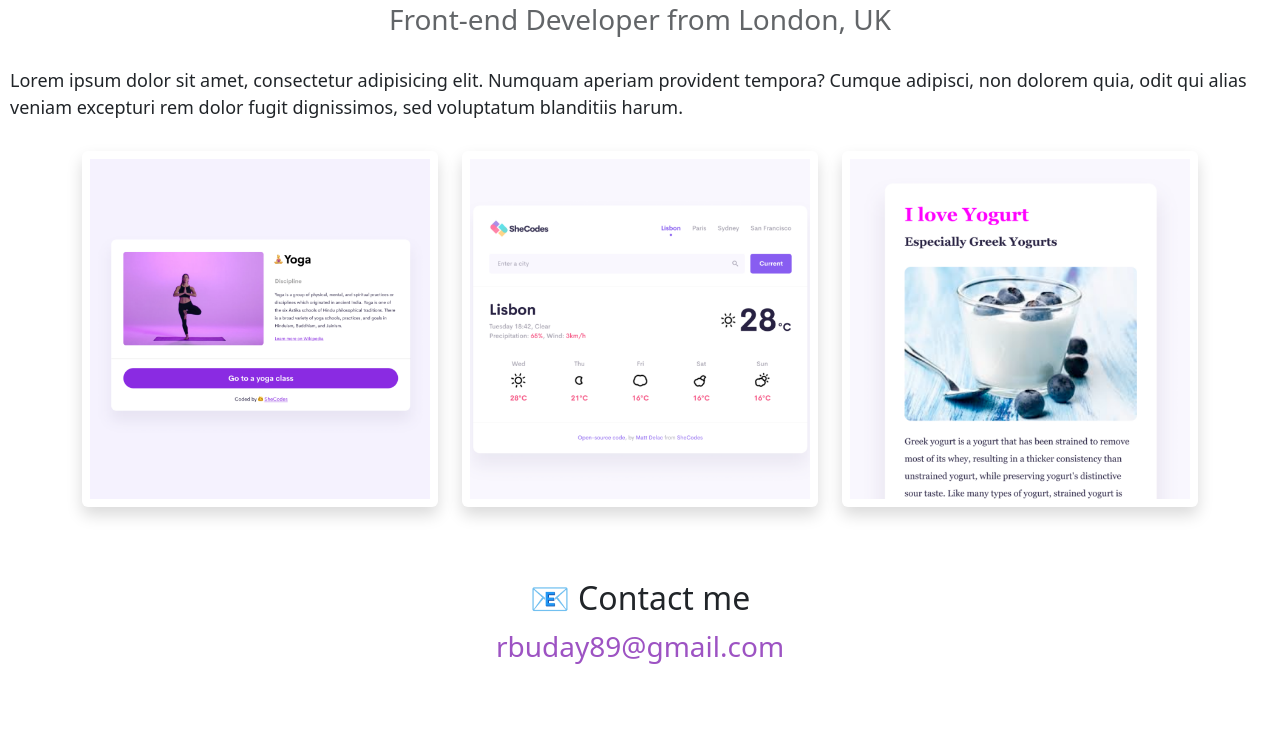
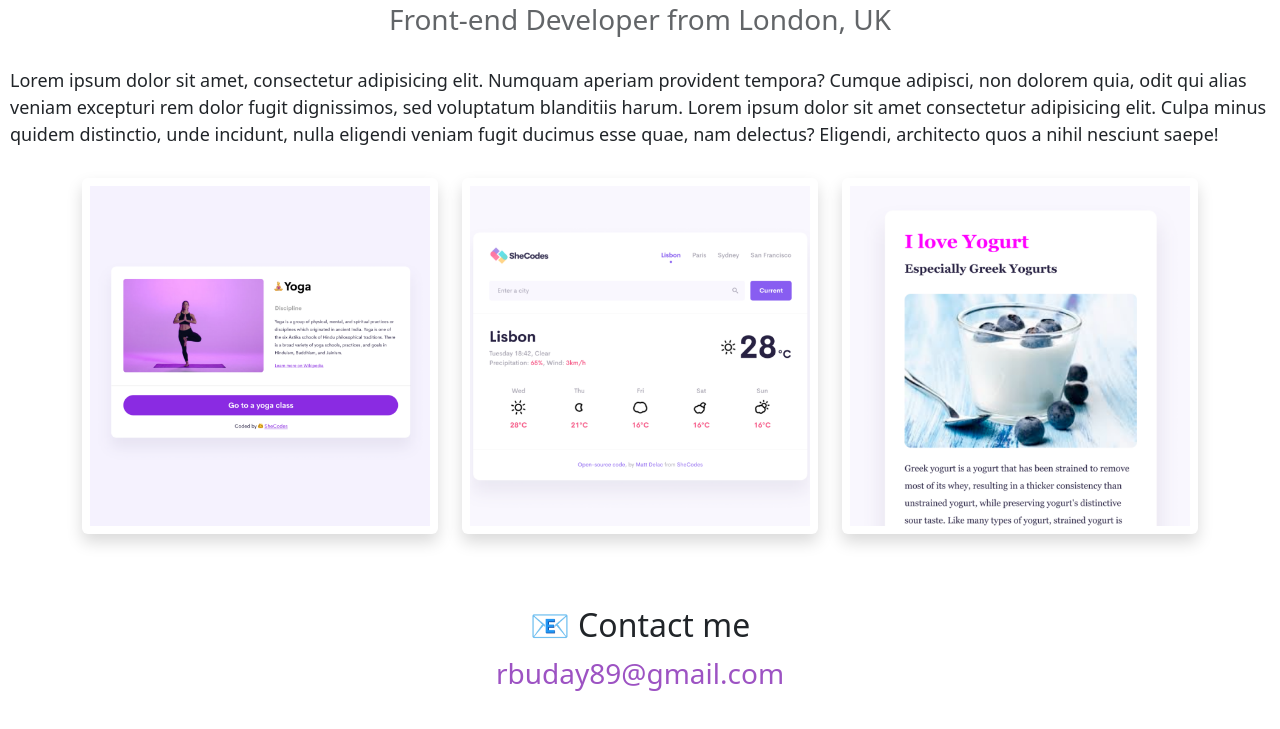
Before and after one commit to Skyelene/Website, a plain HTML site: page about.html in a window 1280 px wide. Shown: the part 153-882 px from the top of the page. Drawn offline with nearby package versions, Linux system fonts and the light colour scheme.

Commit message:
Added finishing touches

```diff
--- a/about.html
+++ b/about.html
@@ -47,7 +47,9 @@
       Lorem ipsum dolor sit amet, consectetur adipisicing elit. Numquam
       aperiam provident tempora? Cumque adipisci, non dolorem quia, odit qui
       alias veniam excepturi rem dolor fugit dignissimos, sed voluptatum
-      blanditiis harum.
+      blanditiis harum. Lorem ipsum dolor sit amet consectetur adipisicing elit. Culpa minus quidem distinctio, unde
+      incidunt, nulla eligendi veniam fugit ducimus esse quae, nam delectus? Eligendi, architecto quos a nihil nesciunt
+      saepe!
     </p>
   </div>
 
```
